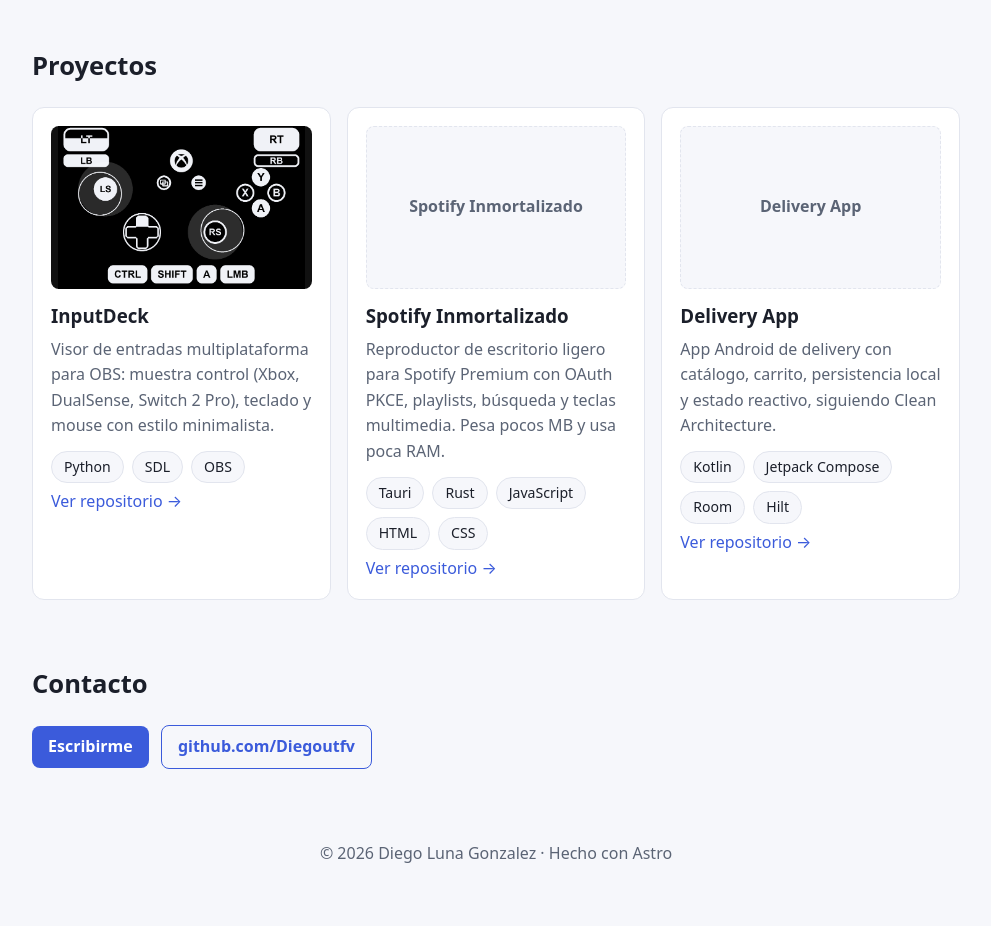
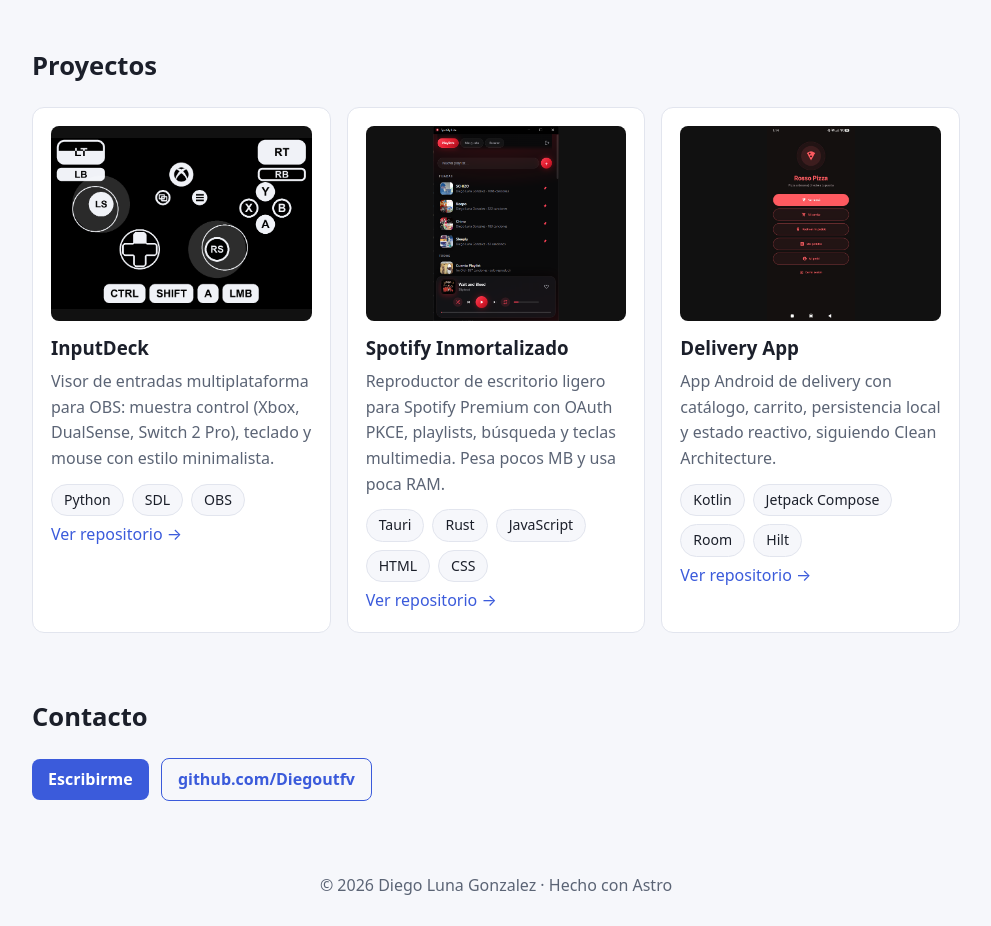
Before and after one commit to Diegoutfv/Diegoutfv.github.io, an Astro site: page / in a window 1280 px wide. Shown: the part 1280-2206 px from the top of the page, without its empty margins (144-1135 px from the left). Before the commit the page ends 2178 px from the top, so only its background shows below. Built offline with nearby package versions, Linux system fonts and the light colour scheme; Astro itself is replaced by a stand-in of ours.

Commit message:
Agregar capturas de Spotify Inmortalizado y Delivery App

```diff
--- a/src/data/datos.ts
+++ b/src/data/datos.ts
@@ -48,6 +48,7 @@ export const proyectos = [
   },
   {
     nombre: 'Spotify Inmortalizado',
+    imagen: 'proyectos/spotify.png',
     descripcion:
       'Reproductor de escritorio ligero para Spotify Premium con OAuth PKCE, playlists, búsqueda y teclas multimedia. Pesa pocos MB y usa poca RAM.',
     tecnologias: ['Tauri', 'Rust', 'JavaScript', 'HTML', 'CSS'],
@@ -55,6 +56,7 @@ export const proyectos = [
   },
   {
     nombre: 'Delivery App',
+    imagen: 'proyectos/delivery.png',
     descripcion:
       'App Android de delivery con catálogo, carrito, persistencia local y estado reactivo, siguiendo Clean Architecture.',
     tecnologias: ['Kotlin', 'Jetpack Compose', 'Room', 'Hilt'],
--- a/src/styles/global.css
+++ b/src/styles/global.css
@@ -43,7 +43,7 @@ h2 { margin: 0 0 20px; font-size: 1.6rem; }
 .card { background: var(--card); border: 1px solid var(--border); border-radius: 12px; padding: 18px; }
 .card h3 { margin: 0 0 6px; }
 .card p { color: var(--muted); margin: 6px 0 12px; }
-.captura { display: block; width: 100%; aspect-ratio: 16 / 10; object-fit: contain; background: #111; border-radius: 8px; margin-bottom: 12px; }
+.captura { display: block; width: 100%; aspect-ratio: 4 / 3; object-fit: contain; background: #111; border-radius: 8px; margin-bottom: 12px; }
 .captura.vacia { display: grid; place-items: center; color: var(--muted); background: var(--bg); border: 1px dashed var(--border); font-weight: 600; }
 .muted { color: var(--muted); }
 .tags { display: flex; flex-wrap: wrap; gap: 8px; padding: 0; margin: 0; list-style: none; }
```
Also changed, not shown: public/proyectos/delivery.png (added), public/proyectos/spotify.png (added).
